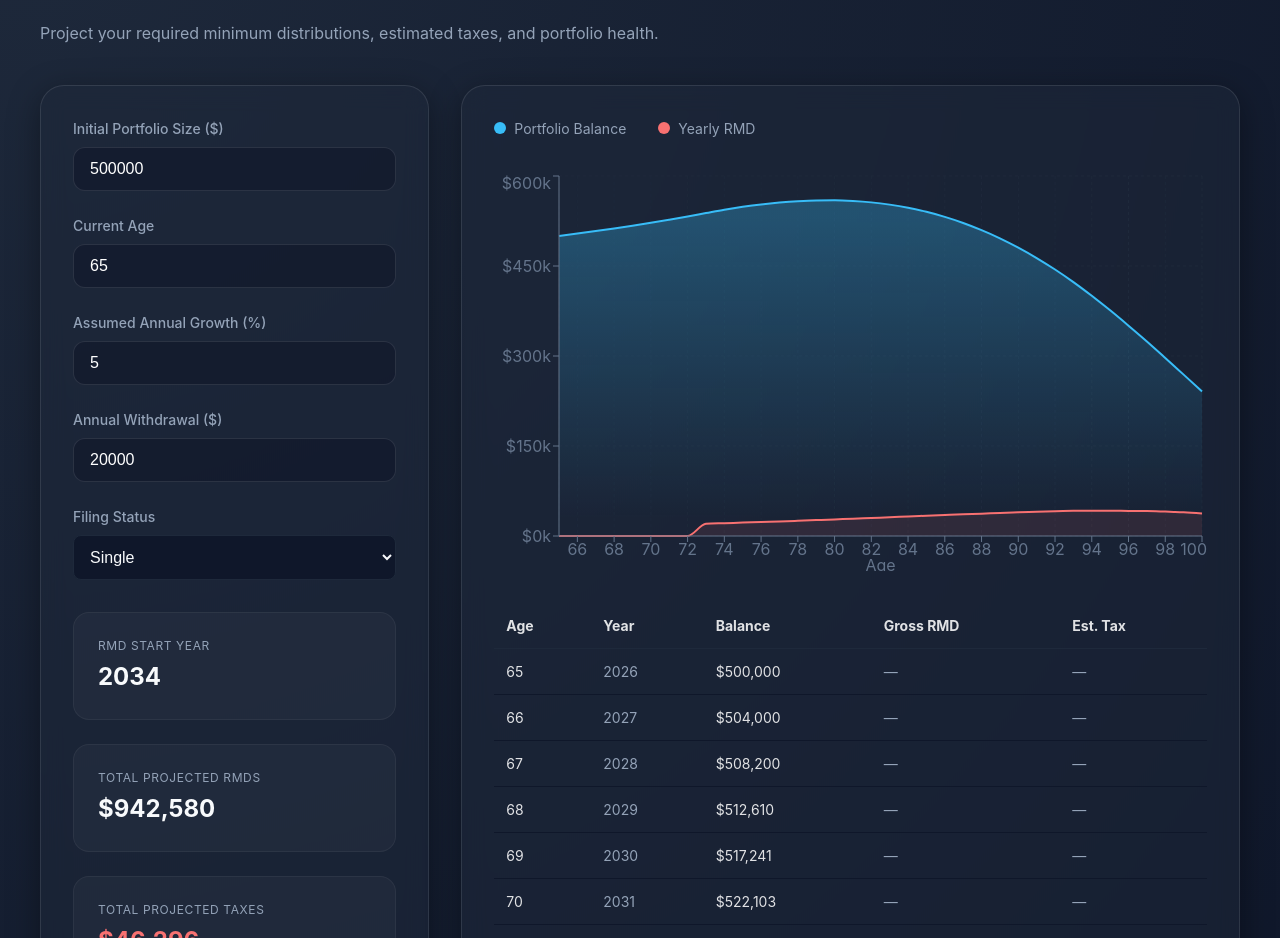
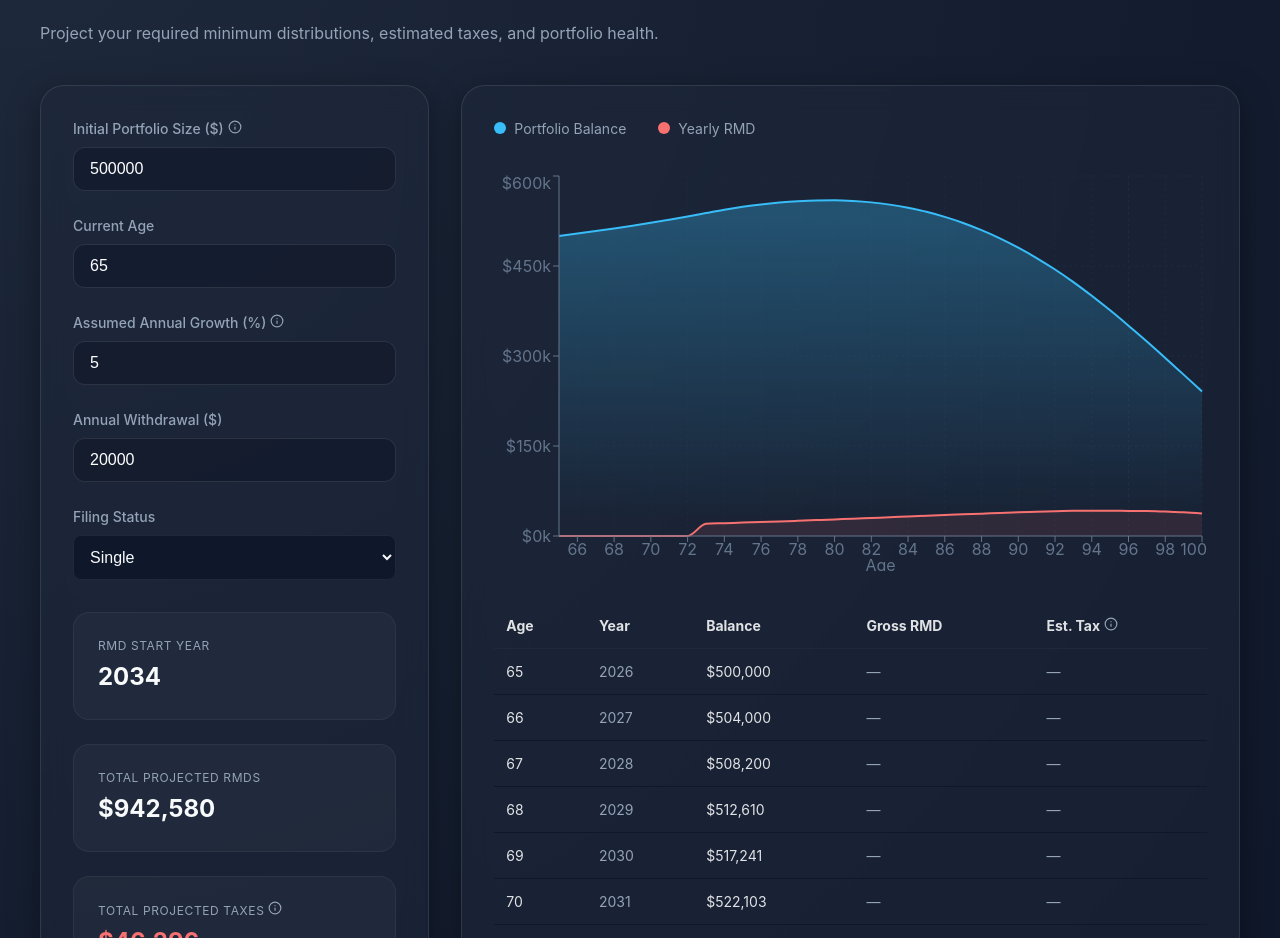
Before and after one commit to ecao310/rmd-projector, a React (Vite) app: page / in a window 1280 px wide. Shown: the part 114-1052 px from the top of the page. Built offline with nearby package versions, Linux system fonts and the light colour scheme.

Commit message:
feat: Add informative tooltips to input fields, table headers, and specific table rows for enhanced user guidance.

```diff
--- a/src/App.tsx
+++ b/src/App.tsx
@@ -10,6 +10,14 @@ import {
 } from 'recharts';
 import { calculateRMD } from './utils/rmdTable';
 import { calculateTax, FilingStatus } from './utils/taxUtils';
+import { Info } from 'lucide-react';
+
+const TooltipItem: React.FC<{ text: string }> = ({ text }) => (
+  <span className="tooltip-container">
+    <Info size={14} color="#94a3b8" />
+    <span className="tooltip-text">{text}</span>
+  </span>
+);
 
 interface ProjectionData {
   year: number;
@@ -74,7 +82,10 @@ const App: React.FC = () => {
       <div className="grid">
         <aside className="card">
           <div className="input-group">
-            <label htmlFor="portfolio">Initial Portfolio Size ($)</label>
+            <label htmlFor="portfolio">
+              Initial Portfolio Size ($)
+              <TooltipItem text="Include only retirement accounts subject to RMDs (e.g., Traditional IRA, 401(k))." />
+            </label>
             <input
               id="portfolio"
               type="number"
@@ -94,7 +105,10 @@ const App: React.FC = () => {
           </div>
 
           <div className="input-group">
-            <label htmlFor="growth">Assumed Annual Growth (%)</label>
+            <label htmlFor="growth">
+              Assumed Annual Growth (%)
+              <TooltipItem text="Adjust for inflation. For example, use 4% if you expect 7% investment growth minus 3% inflation." />
+            </label>
             <input
               id="growth"
               type="number"
@@ -144,7 +158,10 @@ const App: React.FC = () => {
               <div className="stat-value">{formatCurrency(totalRMD)}</div>
             </div>
             <div className="stat-card">
-              <div className="stat-label">Total Projected Taxes</div>
+              <div className="stat-label">
+                Total Projected Taxes
+                <TooltipItem text="Estimated income tax paid on the RMD based on your filing status." />
+              </div>
               <div className="stat-value" style={{ color: '#f87171' }}>{formatCurrency(totalTax)}</div>
             </div>
           </div>
@@ -183,7 +200,7 @@ const App: React.FC = () => {
                 />
                 <Tooltip
                   contentStyle={{ backgroundColor: '#0f172a', border: '1px solid #1e293b', borderRadius: '8px' }}
-                  formatter={(value: any, name?: string) => [formatCurrency(Number(value)), name === 'rmd' ? 'Gross RMD' : name === 'tax' ? 'Estimated Tax' : 'Balance']}
+                  formatter={(value: number | string | undefined, name?: string) => [formatCurrency(Number(value || 0)), name === 'rmd' ? 'Gross RMD' : name === 'tax' ? 'Estimated Tax' : 'Balance']}
                   labelFormatter={(age) => `Age: ${age}`}
                 />
                 <Area
@@ -216,13 +233,18 @@ const App: React.FC = () => {
                   <th style={{ padding: '0.75rem' }}>Year</th>
                   <th style={{ padding: '0.75rem' }}>Balance</th>
                   <th style={{ padding: '0.75rem' }}>Gross RMD</th>
-                  <th style={{ padding: '0.75rem' }}>Est. Tax</th>
+                  <th style={{ padding: '0.75rem' }}>
+                    Est. Tax
+                    <TooltipItem text="Estimated income tax paid on the RMD." />
+                  </th>
                 </tr>
               </thead>
               <tbody>
                 {projection.map((d: ProjectionData) => (
                   <tr
                     key={d.age}
+                    className={d.rmd > annualWithdrawal ? 'has-tooltip' : ''}
+                    data-tooltip={d.rmd > annualWithdrawal ? "This year, your RMD exceeds your planned annual withdrawal." : undefined}
                     style={{
                       borderBottom: '1px solid #0f172a',
                       backgroundColor: d.rmd > annualWithdrawal ? 'rgba(239, 68, 68, 0.1)' : 'transparent'
--- a/src/index.css
+++ b/src/index.css
@@ -143,3 +143,82 @@ button {
 button:hover {
   opacity: 0.9;
 }
+
+/* Tooltip container */
+.tooltip-container {
+  position: relative;
+  display: inline-flex;
+  align-items: center;
+  cursor: help;
+  margin-left: 4px;
+}
+
+/* Tooltip text */
+.tooltip-text {
+  visibility: hidden;
+  width: 240px;
+  background-color: rgba(15, 23, 42, 0.95);
+  backdrop-filter: blur(8px);
+  color: #f8fafc;
+  text-align: left;
+  border: 1px solid rgba(56, 189, 248, 0.3);
+  border-radius: 8px;
+  padding: 10px 12px;
+  position: absolute;
+  z-index: 100;
+  bottom: 125%; /* Position above */
+  left: 50%;
+  margin-left: -120px;
+  opacity: 0;
+  transition: opacity 0.2s, transform 0.2s;
+  transform: translateY(10px);
+  font-size: 0.75rem;
+  line-height: 1.4;
+  font-weight: 400;
+  pointer-events: none;
+  box-shadow: 0 10px 15px -3px rgba(0, 0, 0, 0.1), 0 4px 6px -2px rgba(0, 0, 0, 0.05);
+}
+
+/* Tooltip arrow */
+.tooltip-text::after {
+  content: "";
+  position: absolute;
+  top: 100%; /* At the bottom of tooltip */
+  left: 50%;
+  margin-left: -5px;
+  border-width: 5px;
+  border-style: solid;
+  border-color: rgba(15, 23, 42, 0.95) transparent transparent transparent;
+}
+
+/* Show tooltip on hover */
+.tooltip-container:hover .tooltip-text {
+  visibility: visible;
+  opacity: 1;
+  transform: translateY(0);
+}
+
+/* Table row tooltip variant */
+tr.has-tooltip {
+  position: relative;
+}
+
+tr.has-tooltip:hover::after {
+  content: attr(data-tooltip);
+  position: absolute;
+  background: rgba(15, 23, 42, 0.95);
+  backdrop-filter: blur(8px);
+  color: #f8fafc;
+  padding: 8px 12px;
+  border: 1px solid rgba(239, 68, 68, 0.3);
+  border-radius: 6px;
+  font-size: 0.75rem;
+  z-index: 100;
+  left: 50%;
+  transform: translateX(-50%) translateY(-100%);
+  top: 0;
+  width: 280px;
+  white-space: normal;
+  pointer-events: none;
+  box-shadow: 0 10px 15px -3px rgba(0, 0, 0, 0.1);
+}
```
